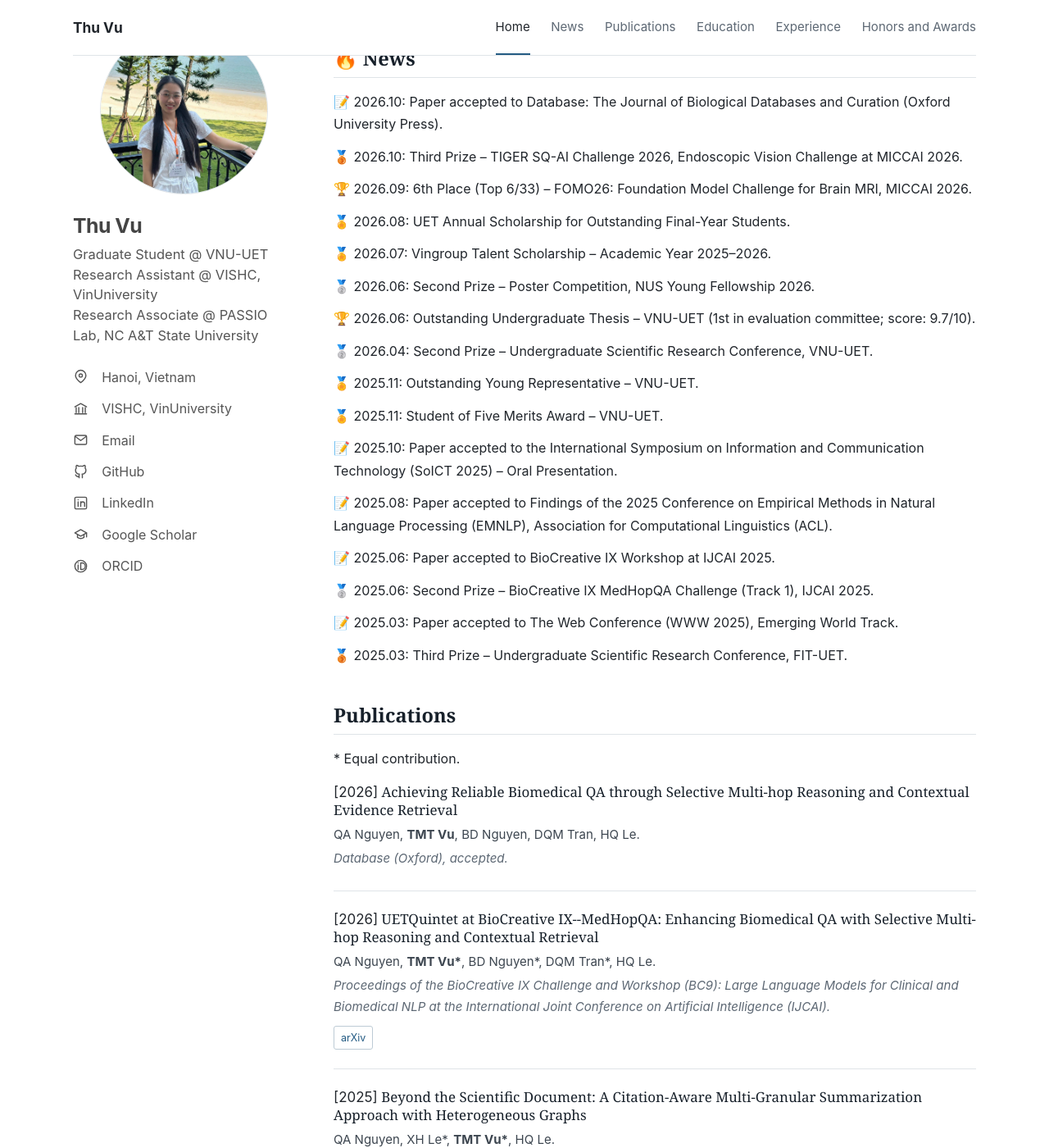
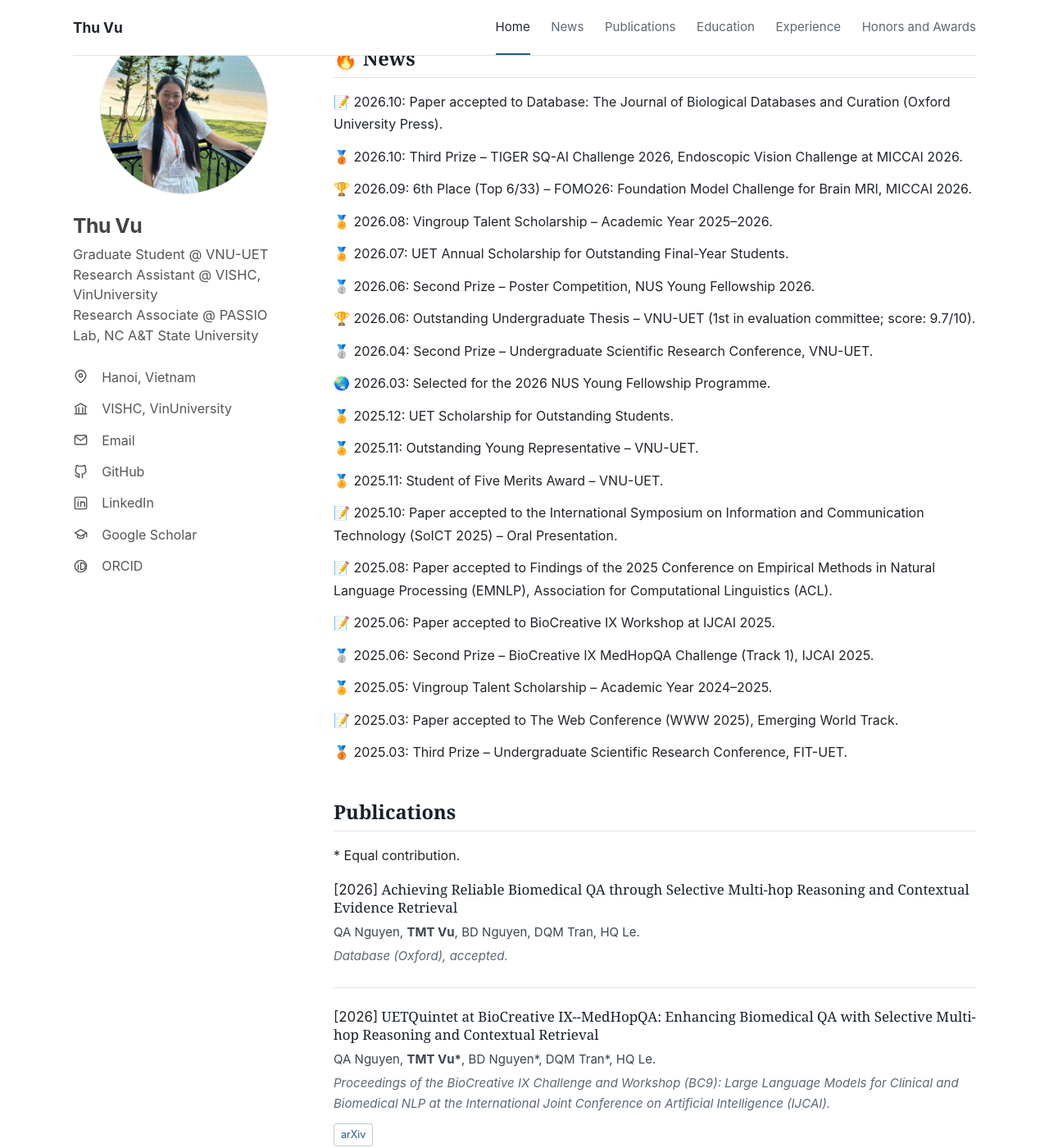
Before and after one commit to ThiMinhThuVu/ThiMinhThuVu.github.io, a Jekyll site: the page built from index.md, in a window 1280 px wide and 1400 px high, scrolled down 642 px. Shown: the whole window at 82% size. Built offline with Jekyll 4.4.1, drawn with Linux system fonts in a browser that asks for light colours.

Commit message:
Add scholarship and NUS fellowship selection news

```diff
--- a/_data/news.yml
+++ b/_data/news.yml
@@ -13,11 +13,11 @@
 
 - date: "2026.08"
   icon: "🏅"
-  text: "UET Annual Scholarship for Outstanding Final-Year Students."
+  text: "Vingroup Talent Scholarship – Academic Year 2025–2026."
 
 - date: "2026.07"
   icon: "🏅"
-  text: "Vingroup Talent Scholarship – Academic Year 2025–2026."
+  text: "UET Annual Scholarship for Outstanding Final-Year Students."
 
 
 - date: "2026.06"
@@ -31,6 +31,14 @@
 - date: "2026.04"
   icon: "🥈"
   text: "Second Prize – Undergraduate Scientific Research Conference, VNU-UET."
+
+- date: "2026.03"
+  icon: "🌏"
+  text: "Selected for the 2026 NUS Young Fellowship Programme."
+
+- date: "2025.12"
+  icon: "🏅"
+  text: "UET Scholarship for Outstanding Students."
 
 - date: "2025.11"
   icon: "🏅"
@@ -55,6 +63,10 @@
 - date: "2025.06"
   icon: "🥈"
   text: "Second Prize – BioCreative IX MedHopQA Challenge (Track 1), IJCAI 2025."
+
+- date: "2025.05"
+  icon: "🏅"
+  text: "Vingroup Talent Scholarship – Academic Year 2024–2025."
 
 - date: "2025.03"
   icon: "📝"
```
